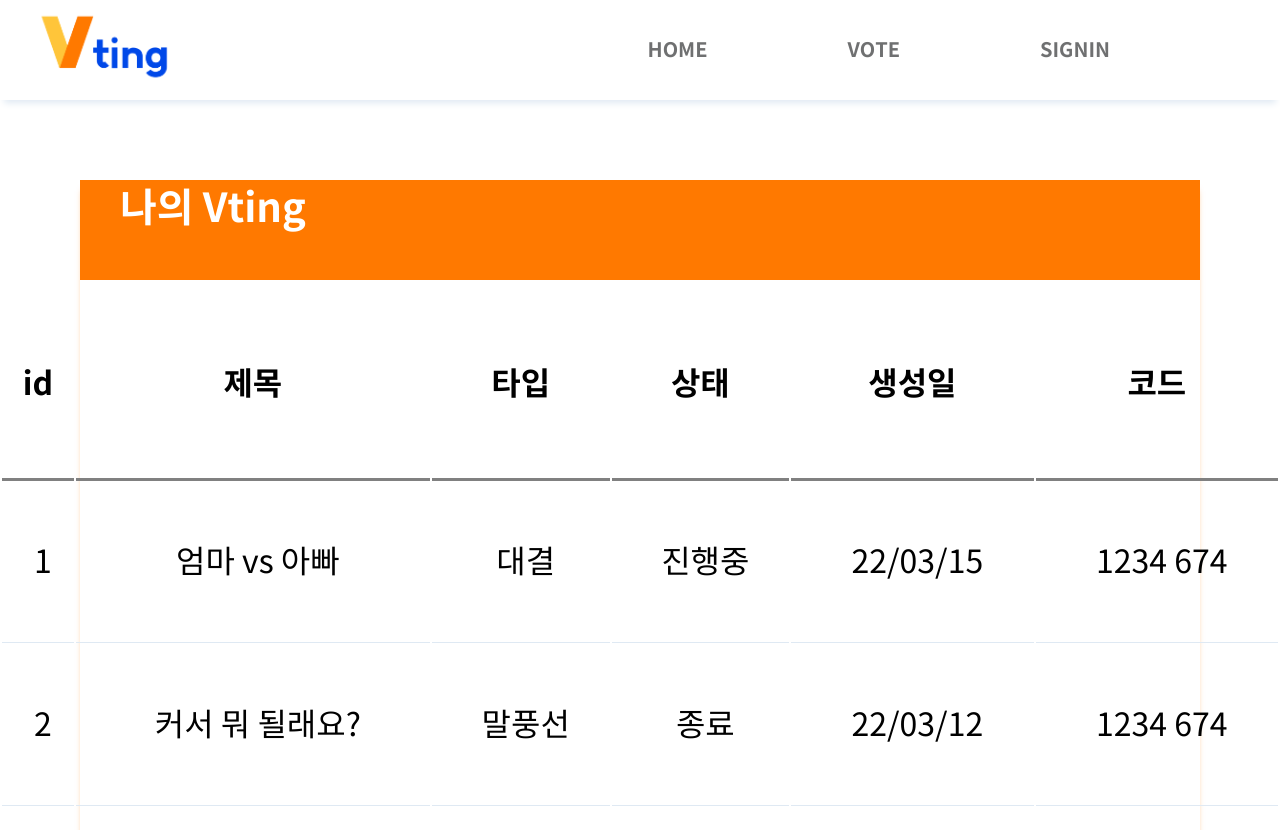
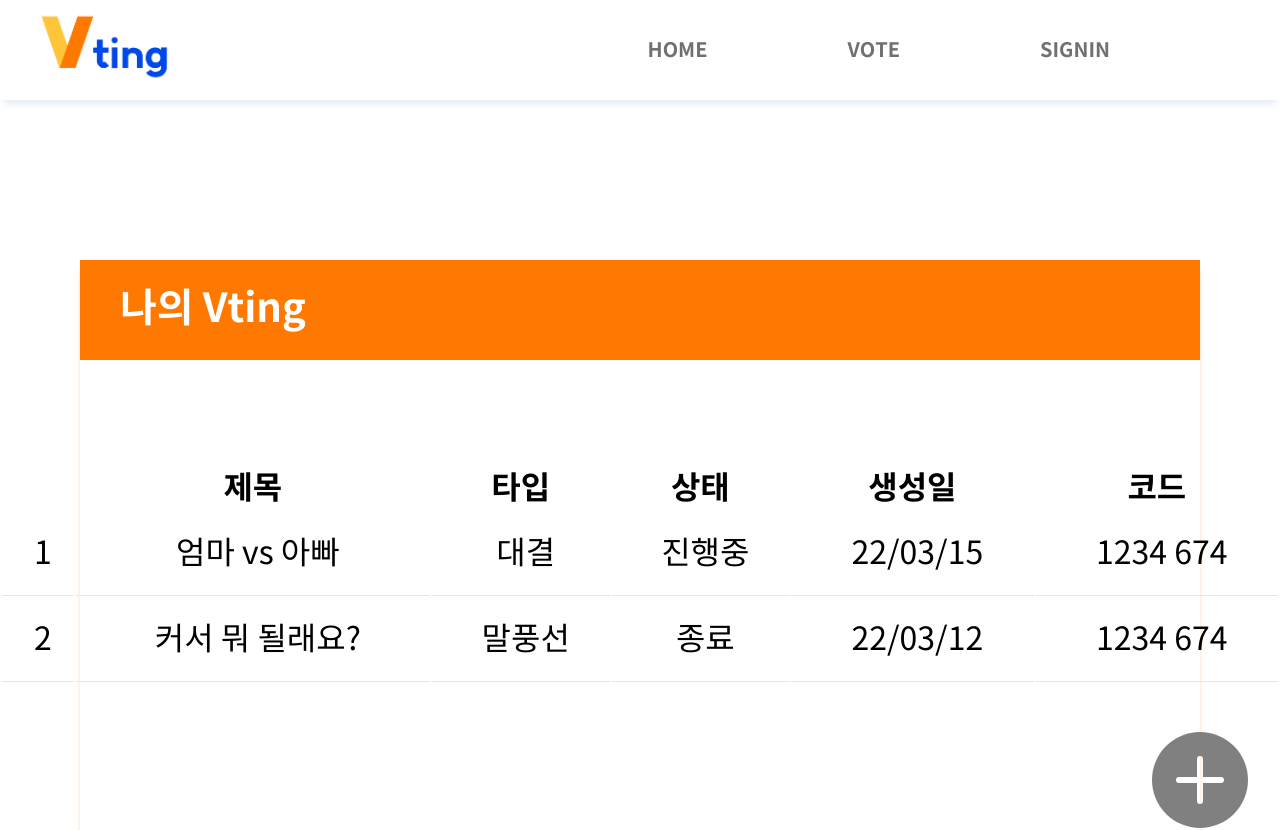
Before and after one commit to elinapark0818/vting-1, a React (Create React App) app in the folder client/: page /dashboard in a window 1280 px wide. Shown: the top 830 px of the page. Built offline with nearby package versions, Linux system fonts and the light colour scheme.

Commit message:
Feat: 비밀번호 확인 useEffect 적용

```diff
--- a/client/src/Dashboard/Dashboard.scss
+++ b/client/src/Dashboard/Dashboard.scss
@@ -5,7 +5,7 @@
   flex-direction: column;
   justify-content: center;
   align-items: center;
-  margin: 5em;
+  margin: 10em 5em;
   height: 100%;
   //   padding: 5em;
   box-shadow: 0 7px 7px -4px $vting-orange;
@@ -20,12 +20,15 @@
   & h1 {
     font-size: 2.5rem;
     color: #fff;
-    padding: 0 1em;
+    padding: 0.5em 1em;
   }
 }
 
 .dashboard_wrap {
   display: flex;
+  flex-direction: column;
+  align-items: center;
+  justify-content: center;
   margin: 3em;
   height: 30em;
 
@@ -35,7 +38,7 @@
     font-size: 2em;
     text-align: center;
 
-    & th {
+    & thead {
       //   width: 100%;
       padding-top: 1em;
       border-bottom: 3px solid gray;
@@ -56,11 +59,15 @@
 .dashboard_btnWrap {
   margin-top: 3em;
   margin-left: 70em;
-  margin-bottom: 3em;
+}
 
-  & .dashboard_plusBtn {
-    cursor: pointer;
-    font-size: 6em;
+.dashboard_plusBtn {
+  cursor: pointer;
+  font-size: 6em;
+  color: gray;
+  transition: all 0.3s;
+
+  & :hover {
     color: $vting-orange;
   }
 }
--- a/client/src/Dashboard/Dashboard.tsx
+++ b/client/src/Dashboard/Dashboard.tsx
@@ -10,7 +10,32 @@ const serverURL: string = "http://localhost:8000";
 
 function Dashboard() {
   const navigate = useNavigate();
-  // const userInfo = useSelector((state: RootState) => state.userInfo);
+
+  // todo: 로그인하지 않은 유저가 /dashboard 로 접속할 경우
+  // todo: "로그인 후 이용가능합니다." 모달 띄워주고 [확인] 버튼 클릭시 로그인 페이지 이동
+  // todo: 로그인한 경우, 대시보드 접근하면 자신이 생성한 질문 모아보기
+  const isLogin = useSelector((state: RootState) => state.isLogin);
+  const [signInState, setSignInState] = useState<boolean>(false);
+
+  const [modalState, setModalState] = useState<boolean>(false);
+
+  const openModal = () => {
+    setModalState(true);
+  };
+
+  const closeModal = () => {
+    setModalState(false);
+  };
+
+  useEffect(() => {
+    if (!isLogin) {
+      setSignInState(false);
+    } else {
+      setSignInState(true);
+    }
+  }, []);
+
+  // todo: Vote Table 에서 설문 생성, 설문 종료, 설문 삭제 기능 구현하기
 
   // const voteList = [
   //   {
@@ -69,6 +94,8 @@ function Dashboard() {
   //     code: "1234 674",
 
   return (
+    <>
+      {signInState ? (
         <div className="dashboard_container">
           <header className="dashboard_header">
             <h1>나의 Vting</h1>
@@ -76,13 +103,18 @@ function Dashboard() {
 
           <main className="dashboard_wrap">
             <table className="dashboard_table">
-          <th>id</th>
+              <thead>
+                <tr>
+                  <th></th>
                   <th>제목</th>
                   <th>타입</th>
                   <th>상태</th>
                   <th>생성일</th>
                   <th>코드</th>
+                </tr>
+              </thead>
 
+              <tbody>
                 <tr>
                   <td>1</td>
                   <td>엄마 vs 아빠</td>
@@ -91,7 +123,9 @@ function Dashboard() {
                   <td>22/03/15</td>
                   <td>1234 674</td>
                 </tr>
+              </tbody>
 
+              <tbody>
                 <tr>
                   <td>2</td>
                   <td>커서 뭐 될래요?</td>
@@ -100,13 +134,37 @@ function Dashboard() {
                   <td>22/03/12</td>
                   <td>1234 674</td>
                 </tr>
+              </tbody>
             </table>
-      </main>
-
             <div onClick={() => navigate("/v")} className="dashboard_btnWrap">
               <BsFillPlusCircleFill className="dashboard_plusBtn" />
             </div>
+          </main>
         </div>
+      ) : (
+        <div className="deleteModal_container">
+          <div className="deleteModal_background">
+            <div className="deleteModal_modal">
+              <button className="closeBtn" onClick={closeModal}>
+                X
+              </button>
+              <h3>로그인 후, 이용하실 수 있습니다.</h3>
+              <div className="btnWrap">
+                <button
+                  className="delete_ok"
+                  onClick={() => navigate("/signIn")}
+                >
+                  확인
+                </button>
+                <button className="delete_cancel" onClick={closeModal}>
+                  취소
+                </button>
+              </div>
+            </div>
+          </div>
+        </div>
+      )}
+    </>
   );
 }
 
--- a/client/src/SignIn/SignIn.tsx
+++ b/client/src/SignIn/SignIn.tsx
@@ -30,48 +30,7 @@ function SignIn() {
   const dispatch = useDispatch();
   const navigate = useNavigate();
 
-  const [isMatch, setIsMatch] = useState(true);
-  useEffect(() => {
-    if (newUser.password === newUser.passwordConfirm) {
-      setIsMatch(true);
-    } else {
-      setIsMatch(false);
-    }
-  });
-
-  // * 서버 불안전
-  const [isServerOk, setIsServerOk] = useState(true);
-
-  // * 유저정보 조회하기
-  const userInfo = useSelector((state: RootState) => state.userInfo);
-
-  // const GetUserInfo = async () => {
-  //   let accessToken = localStorage.getItem("accessToken");
-  //   try {
-  //     const res = await axios.get(`${serverURL}/user/${userInfo._id}`, {
-  //       headers: {
-  //         Authorization: `Bearer ${accessToken}`,
-  //         withCredentials: true,
-  //       },
-  //     });
-  //     if (res.status === 200) {
-  //       setUserInfo({
-  //         _id: res.data.data._id,
-  //         nickname: res.data.data.nickname,
-  //         email: res.data.data.email,
-  //         image: res.data.data.image,
-  //       });
-  //     }
-  //   } catch (err) {
-  //     console.log(err);
-  //   }
-  // };
-
-  // * SignIn & SignUp 조건으로 상태 설정함 (inOrUp ? <SignIn> : <SignUp>)
-  const [inOrUp, setInOrUp] = useState<InOrUp>({ signIn: true });
-
-  // ? 기존 유저정보를 담을 상태 => onChange 밸류값이랑 비교해서 로그인처리
-  const [user, setUser] = useState<User>({ email: "", password: "" });
+  const [isMatch, setIsMatch] = useState(false);
 
   // * 새로운 유저 정보를 담을 상태
   const [newUser, setNewUser] = useState<CreateUser>({
@@ -81,6 +40,22 @@ function SignIn() {
     passwordConfirm: "",
     image: "",
   });
+
+  useEffect(() => {
+    if (newUser.password === newUser.passwordConfirm) {
+      console.log("매치됨?");
+      setIsMatch(true);
+    } else {
+      setIsMatch(false);
+    }
+  }, [newUser.password, newUser.passwordConfirm]);
+
+  // * 서버 불안전
+  const [isServerOk, setIsServerOk] = useState(true);
+  const [inOrUp, setInOrUp] = useState<InOrUp>({ signIn: true });
+
+  // ? 기존 유저정보를 담을 상태 => onChange 밸류값이랑 비교해서 로그인처리
+  const [user, setUser] = useState<User>({ email: "", password: "" });
 
   // ? 아직 계정이 없으신가요?  => 클릭 이벤트로 setInOrUp(false) 처리해주기!
   const setSignUp = () => {
@@ -95,8 +70,6 @@ function SignIn() {
   const isCloseModal = () => {
     navigate(-1);
   };
-
-  // todo:  document.cookie = 'key=value'
 
   // ? 로그인 서버 연동 => [POST] session
   const LogInUser = async () => {
@@ -216,6 +189,8 @@ function SignIn() {
     e: React.ChangeEvent<HTMLInputElement>
   ) => {
     const { name, value } = e.target;
+    console.log("매개변수 없이 타겟이 잡히고있니?", value);
+
     setNewUser({ ...newUser, [name]: value });
   };
 
@@ -271,18 +246,6 @@ function SignIn() {
       setPasswordValid(true);
     } else {
       setPasswordValid(false);
-    }
-  };
-
-  // * 비밀번호 일치 확인용
-  const [samePassword, setSamePassword] = useState(false);
-  const passwordConfirm = (e: React.FocusEvent<HTMLInputElement>) => {
-    // console.log("입력한비번확인", e.target.value);
-    // console.log("입력한비번", newUser.password);
-    if (newUser.password === e.target.value) {
-      setSamePassword(true);
-    } else {
-      setSamePassword(false);
     }
   };
 
@@ -420,9 +383,10 @@ function SignIn() {
               </div>
 
               <input
-                onBlur={passwordConfirm}
                 placeholder="비밀번호 확인"
+                value={newUser.passwordConfirm}
                 type="password"
+                name="passwordConfirm"
                 id="passwordConfirm"
                 onChange={signUp_onChangePasswordConfirm}
               />
@@ -440,7 +404,7 @@ function SignIn() {
               )}
 
               <div className="signUp_wrap">
-                {nameValid && emailValid && passwordValid && samePassword ? (
+                {nameValid && emailValid && passwordValid ? (
                   <button className="signUp_btn" onClick={() => SignUpUser()}>
                     이메일로 가입하기
                   </button>
```
Lines whose indentation alone changed are shown as unchanged.
